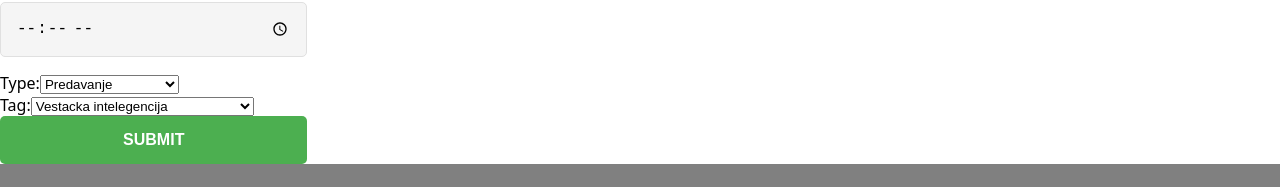
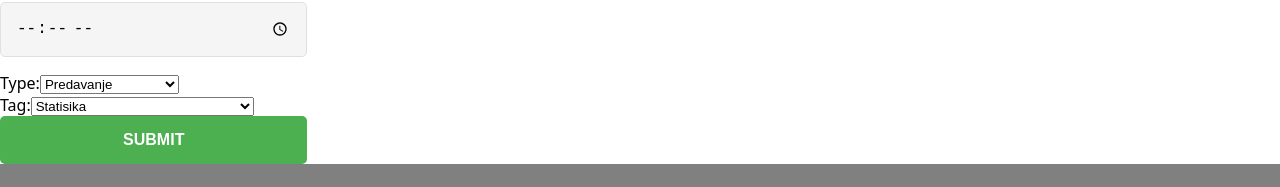
Before and after one commit to 98alseT/HZS7.0-Domaci, a React (Vite) app in the folder Frontend/: page /add-post in a window 1280 px wide. Shown: the part 471-658 px from the top of the page. Built offline with nearby package versions, Linux system fonts and the light colour scheme.

Commit message:
Update AddPost.jsx

```diff
--- a/Frontend/src/Main/Pages/AddPost.jsx
+++ b/Frontend/src/Main/Pages/AddPost.jsx
@@ -11,8 +11,8 @@
     location: '',
     date: '',
     time: '',
-    type: 'Predavanje',
-    tag: 'Vestacka intelegencija'
+    type: '',
+    tag: ''
   });
 
   // Handle form input changes
```
